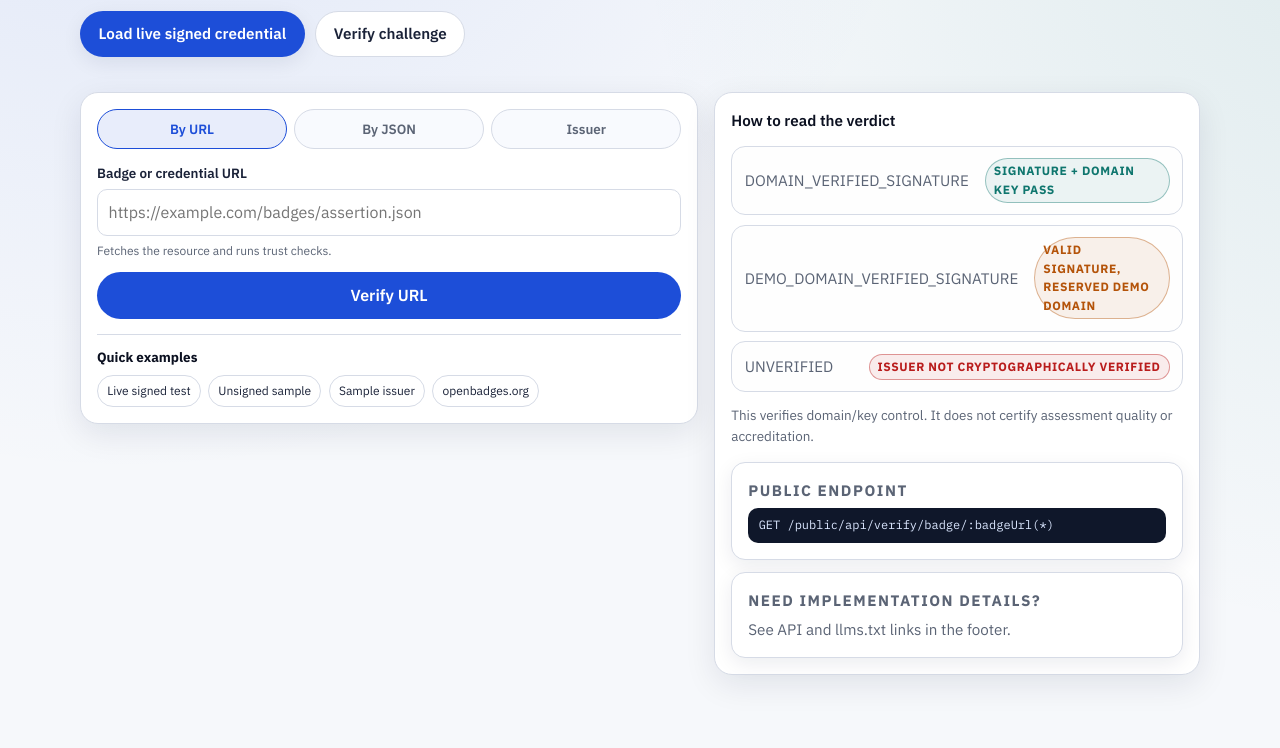
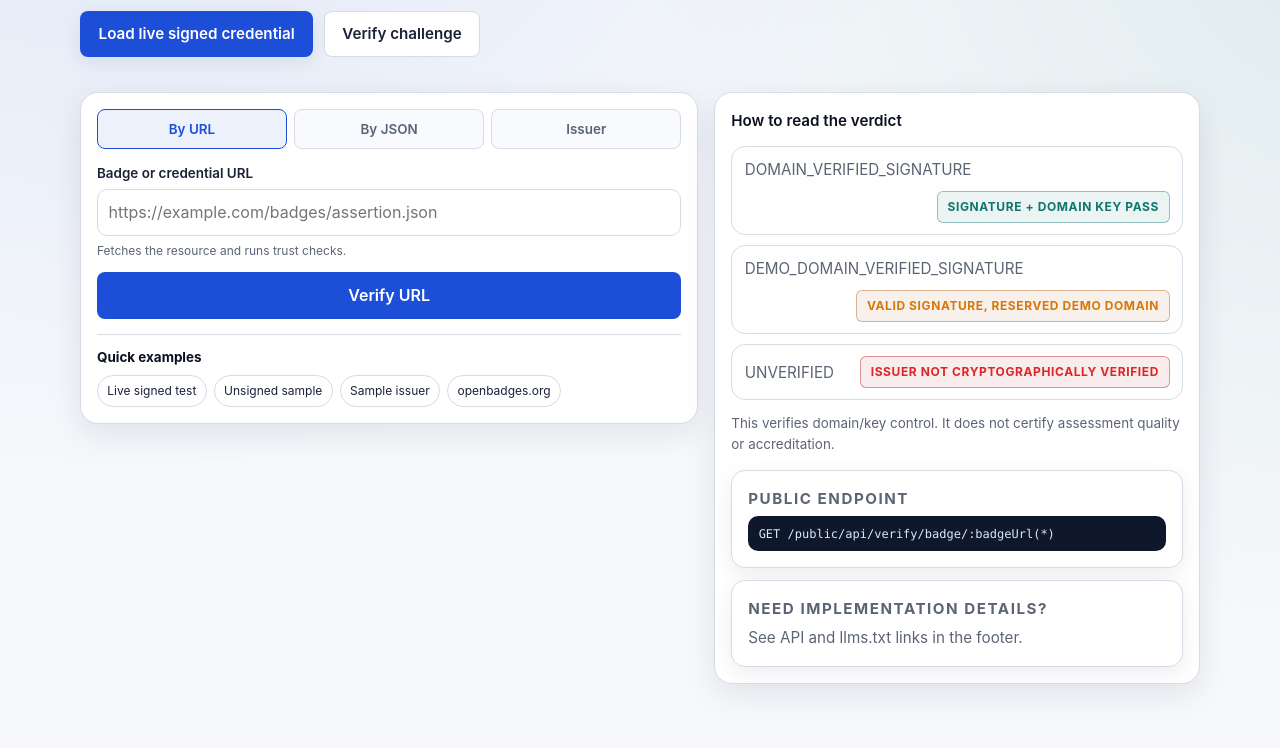
Before and after one commit to mohit/badge-generator, a website: page public/verify.html in a window 1280 px wide. Shown: the part 255-1003 px from the top of the page. Drawn offline with Linux system fonts and the light colour scheme.

Commit message:
style: apply new typography and layout system

```diff
--- a/public/styles.css
+++ b/public/styles.css
@@ -19,9 +19,9 @@
   --trust-light: #eff4ff;
   --verify: #0f766e;
   --verify-light: #ecfdf5;
-  --warn: #b45309;
+  --warn: #d97706;
   --warn-light: #fffbeb;
-  --risk: #b91c1c;
+  --risk: #dc2626;
   --risk-light: #fef2f2;
   --text-xs: 0.75rem;
   --text-sm: 0.84rem;
@@ -43,9 +43,9 @@
   --shadow-card: 0 10px 32px rgba(12, 25, 58, 0.09);
   --shadow-soft: 0 6px 20px rgba(12, 25, 58, 0.08);
   --shadow-lifted: 0 14px 40px rgba(12, 25, 58, 0.12);
-  --font-display: 'Fraunces', Georgia, serif;
-  --font-body: 'IBM Plex Sans', 'Segoe UI', sans-serif;
-  --font-mono: 'IBM Plex Mono', 'SFMono-Regular', monospace;
+  --font-display: 'Inter', system-ui, -apple-system, BlinkMacSystemFont, "Segoe UI", Roboto, sans-serif;
+  --font-body: 'Inter', system-ui, -apple-system, BlinkMacSystemFont, "Segoe UI", Roboto, sans-serif;
+  --font-mono: 'SFMono-Regular', Consolas, Menlo, monospace;
   --max-width: 1120px;
 }
 
@@ -167,7 +167,7 @@ a {
 }
 
 .btn {
-  border-radius: 999px;
+  border-radius: 8px;
   border: 1px solid transparent;
   padding: var(--space-sm) 1.1rem;
   font-size: var(--text-base);
@@ -214,6 +214,8 @@ a {
 .section-title {
   font-family: var(--font-display);
   font-size: var(--text-xl);
+  font-weight: 700;
+  letter-spacing: -0.02em;
   line-height: 1.15;
   margin-bottom: 0.8rem;
 }
@@ -246,6 +248,8 @@ a {
 .hero h1 {
   font-family: var(--font-display);
   font-size: var(--text-hero);
+  font-weight: 800;
+  letter-spacing: -0.03em;
   line-height: 1.02;
   margin-bottom: var(--space-md);
   max-width: 22ch;
@@ -310,8 +314,13 @@ a {
   padding: 0.7rem 0.78rem;
   display: flex;
   justify-content: space-between;
-  gap: 1rem;
+  flex-wrap: wrap;
+  gap: 0.6rem 1rem;
   align-items: center;
+}
+
+.signal-row> :last-child {
+  margin-left: auto;
 }
 
 .signal-key {
@@ -503,7 +512,7 @@ footer {
 
 .verify-tab {
   border: 1px solid var(--line);
-  border-radius: 999px;
+  border-radius: 8px;
   background: #f8fafe;
   color: var(--steel);
   padding: 0.52rem 0.7rem;
@@ -516,7 +525,7 @@ footer {
 
 .verify-tab.active {
   border-color: var(--trust);
-  background: rgba(29, 78, 216, 0.1);
+  background: rgba(29, 78, 216, 0.08);
   color: var(--trust);
 }
 
@@ -578,7 +587,7 @@ footer {
   border: none;
   background: var(--trust);
   color: #fff;
-  border-radius: 999px;
+  border-radius: 8px;
   padding: 0.7rem 0.9rem;
   font: inherit;
   font-weight: 600;
@@ -663,13 +672,14 @@ footer {
 .status-pill {
   display: inline-flex;
   align-items: center;
-  border-radius: 999px;
+  border-radius: 6px;
   border: 1px solid var(--line);
   font-size: var(--text-xs);
   letter-spacing: 0.05em;
   text-transform: uppercase;
   font-weight: 700;
-  padding: 0.18rem 0.5rem;
+  padding: 0.35rem 0.6rem;
+  text-align: right;
 }
 
 .status-pass {
@@ -710,7 +720,12 @@ footer {
   display: flex;
   align-items: center;
   justify-content: space-between;
-  gap: 0.7rem;
+  flex-wrap: wrap;
+  gap: 0.5rem 0.7rem;
+}
+
+.result-ladder-row> :last-child {
+  margin-left: auto;
 }
 
 .result-ladder-row .label {
@@ -734,13 +749,14 @@ footer {
   display: inline-flex;
   align-items: center;
   gap: 0.35rem;
-  border-radius: var(--radius-pill);
+  border-radius: 6px;
   border: 1px solid transparent;
   padding: 0.26rem 0.66rem;
   font-size: var(--text-sm);
   letter-spacing: 0.06em;
   text-transform: uppercase;
   font-weight: 700;
+  text-align: right;
 }
 
 .trust-badge--verified {
@@ -1090,6 +1106,7 @@ footer {
 }
 
 @media (max-width: 980px) {
+
   .hero-grid,
   .verify-layout,
   .grid-3,
```
